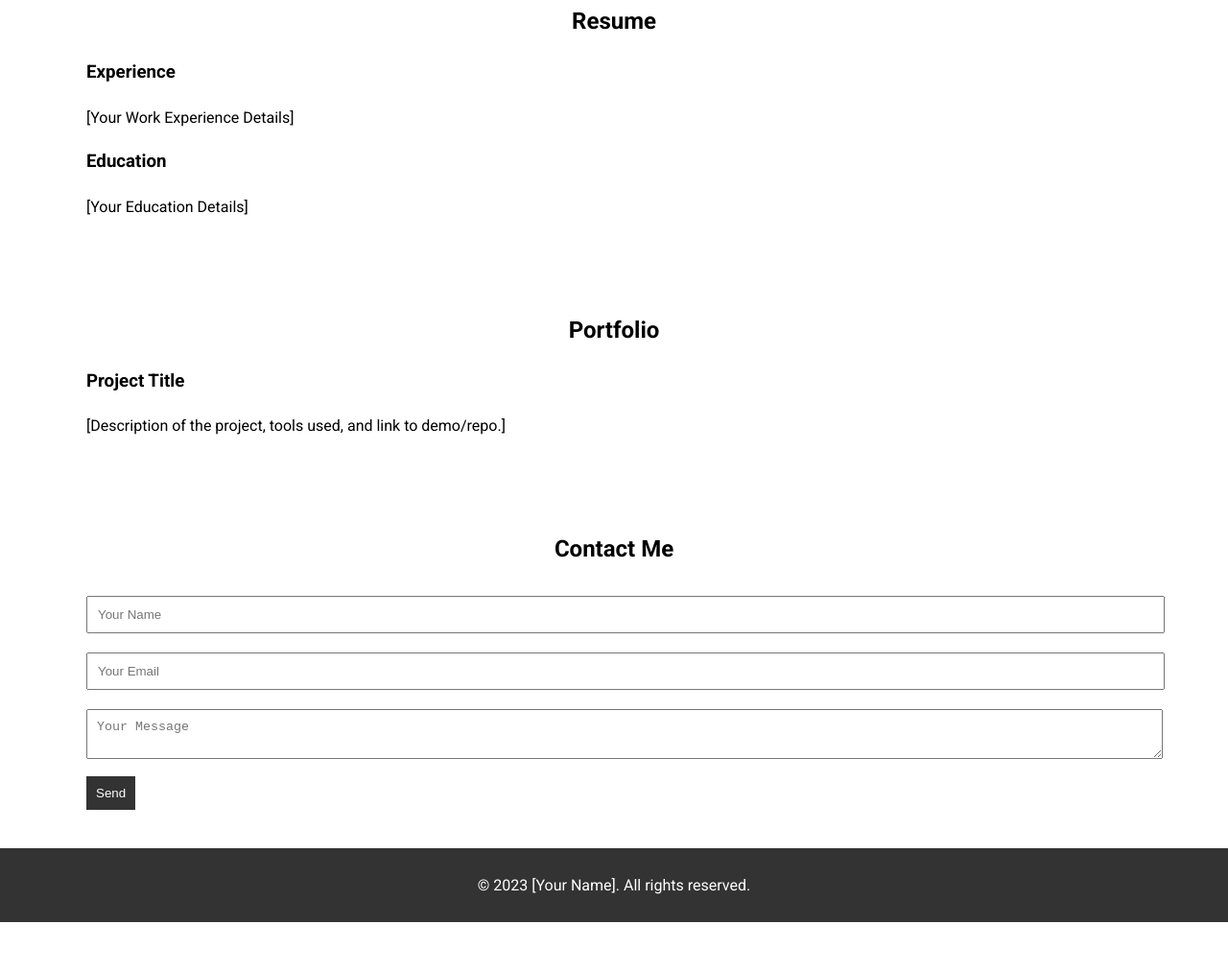
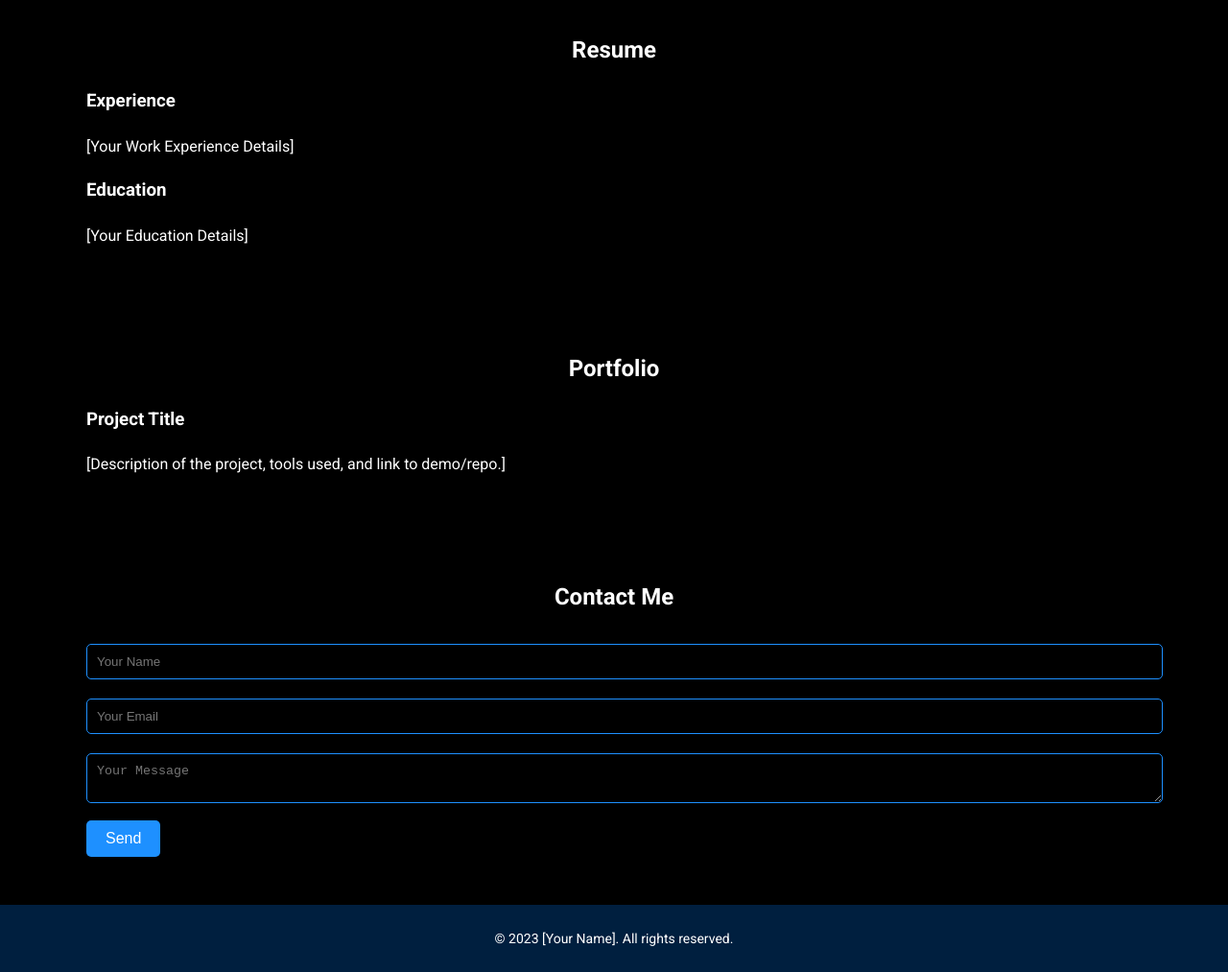
Before and after one commit to Chr0nee/Chr0nee, a plain HTML site: page index.html in a window 1280 px wide. Shown: the part 506-1519 px from the top of the page at 96% size. Before the commit the page ends 1467 px from the top, so only its background shows below. Drawn offline with Linux system fonts and the light colour scheme.

Commit message:
Update styles.css

```diff
--- a/styles.css
+++ b/styles.css
@@ -4,10 +4,12 @@ body {
   margin: 0;
   padding: 0;
   line-height: 1.6;
+  background-color: #000; /* Black background */
+  color: #fff; /* White text */
 }
 
 header {
-  background: #333;
+  background: #001f3f; /* Dark blue */
   color: #fff;
   padding: 1rem 0;
 }
@@ -20,12 +22,18 @@ header {
 
 .nav-links li {
   display: inline;
-  margin: 0 10px;
+  margin: 0 15px;
 }
 
 .nav-links a {
-  color: #fff;
+  color: #1e90ff; /* Bright blue */
   text-decoration: none;
+  font-weight: bold;
+  transition: color 0.3s ease;
+}
+
+.nav-links a:hover {
+  color: #00aaff; /* Lighter blue on hover */
 }
 
 .container {
@@ -39,26 +47,45 @@ h1, h2 {
 }
 
 section {
-  margin: 20px 0;
+  margin: 30px 0;
 }
 
 form input, form textarea {
   width: 100%;
   padding: 10px;
   margin: 10px 0;
+  border: 1px solid #1e90ff; /* Blue border */
+  background: #000; /* Black background */
+  color: #fff; /* White text */
+  border-radius: 5px;
 }
 
-form button {
-  background: #333;
+form input:focus, form textarea:focus {
+  outline: none;
+  border-color: #00aaff; /* Lighter blue on focus */
+}
+
+form .btn {
+  background: #1e90ff; /* Bright blue */
   color: #fff;
-  padding: 10px;
+  padding: 10px 20px;
   border: none;
+  border-radius: 5px;
   cursor: pointer;
+  font-size: 16px;
+  transition: background 0.3s ease, transform 0.2s ease;
+}
+
+form .btn:hover {
+  background: #00aaff; /* Lighter blue on hover */
+  transform: scale(1.05); /* Slight zoom effect */
 }
 
 footer {
   text-align: center;
-  background: #333;
+  background: #001f3f; /* Dark blue */
   color: #fff;
   padding: 10px;
+  margin-top: 20px;
+  font-size: 14px;
 }
```
